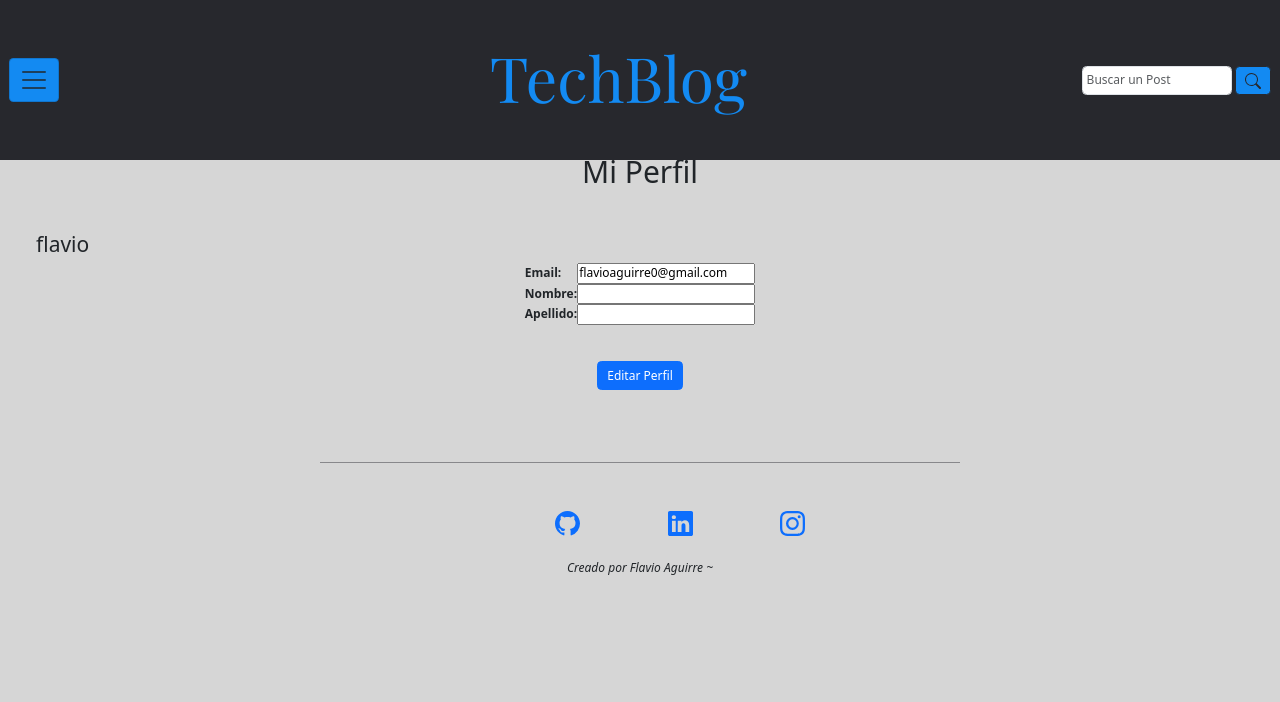
After one commit to flavioaguirre/Tercera-pre-entrega-Aguirre, a Django app: page /mi_perfil/ in a window 1280 px wide. The commit adds this page. Shown: the top 702 px of the page. Run offline with Django 4.2, Linux system fonts and the light colour scheme; a user stored in the database is signed in; parts of the project's set-up code (start-up, migrations or seed data) failed here and were passed over.

Commit message:
Inicio app mi_perfil 1

```diff
--- a/mi_perfil/forms.py
+++ b/mi_perfil/forms.py
@@ -0,0 +1,13 @@
+from django import forms
+from django.contrib.auth.forms import UserChangeForm
+from django.contrib.auth.models import User
+
+class EditarPerfil(UserChangeForm):
+    email = forms.EmailField()
+    first_name = forms.CharField(label='Nombre')
+    last_name = forms.CharField(label='Apellido')
+    password = None
+
+    class Meta():
+        model = User
+        fields = ['email', 'first_name', 'last_name']
--- /dev/null
+++ b/mi_perfil/templates/mi_perfil/mi_perfil.html
@@ -0,0 +1,22 @@
+{% extends "base.html" %}
+
+{% block title %}
+  <title>Mi Perfil</title>
+{% endblock title %}
+
+{% block main %}
+    <main style="margin-top: 12%">
+        <h1 class='text-center'>Mi Perfil</h1>
+        <form method="POST" style="max-height:100vh; padding: 3rem;">
+            <h3 class="d-f justify-content-center">{{ request.user.username }}</h3>
+            {% csrf_token %}
+            <table class="d-flex justify-content-center">
+                {{ mi_formulario }}
+            </table>
+            <div class="d-flex justify-content-center p-5">
+                <a href={% url "editar_perfil" %}><button class="btn btn-primary btn-form" type="button">Editar Perfil</button>
+            </div>
+        </form>
+    </main>
+
+{% endblock main %}
--- a/mi_perfil/urls.py
+++ b/mi_perfil/urls.py
@@ -1,5 +1,7 @@
 from django.urls import path
+from .views import mi_perfil, editar_perfil
 
 urlpatterns = [
-    path('', ),
+    path('', mi_perfil, name='mi_perfil'),
+    path('editar_perfil/', editar_perfil, name='editar_perfil'),
 ]
--- a/mi_perfil/views.py
+++ b/mi_perfil/views.py
@@ -1,3 +1,19 @@
-from django.shortcuts import render
+from django.shortcuts import render, redirect
+from .forms import EditarPerfil
 
-# Create your views here.
+def mi_perfil(request):
+    formulario = EditarPerfil(instance=request.user)
+    return render(request, 'mi_perfil/mi_perfil.html', {
+        'mi_formulario': formulario
+    })
+
+def editar_perfil(request):
+    if request.method == 'POST':
+        formulario = EditarPerfil(request.POST, instance=request.user)
+        if formulario.is_valid():
+            formulario.save()
+            redirect('mi_perfil')
+    formulario = EditarPerfil(instance=request.user)
+    return render(request, 'mi_perfil/editar_perfil.html', {
+        'mi_formulario': formulario
+    })
--- a/proyecto_final/settings.py
+++ b/proyecto_final/settings.py
@@ -9,7 +9,7 @@ https://docs.djangoproject.com/en/4.2/topics/settings/
 For the full list of settings and their values, see
 https://docs.djangoproject.com/en/4.2/ref/settings/
 """
-
+import os
 from pathlib import Path
 
 # Build paths inside the project like this: BASE_DIR / 'subdir'.
@@ -132,3 +132,7 @@ STATIC_URL = 'static/'
 DEFAULT_AUTO_FIELD = 'django.db.models.BigAutoField'
 
 LOGIN_URL = '/inicio_sesion/'
+
+MEDIA_URLS = '/media/'
+
+MEDIA_ROOT = os.path.join(BASE_DIR, 'media')
--- a/proyecto_final/urls.py
+++ b/proyecto_final/urls.py
@@ -16,6 +16,8 @@ Including another URLconf
 """
 from django.contrib import admin
 from django.urls import path, include
+from django.conf.urls.static import static
+from django.conf import settings
 
 urlpatterns = [
     path('', include('inicio_blog.urls')),
@@ -26,4 +28,4 @@ urlpatterns = [
     path('empleos/', include('empleos.urls')),
     path('foro/', include('foro.urls')),
     path('mi_perfil/', include('mi_perfil.urls')),
-]
+] + static(settings.MEDIA_URL, document_root= settings.MEDIA_ROOT)
--- a/templates/base.html
+++ b/templates/base.html
@@ -24,7 +24,7 @@
                         <button type="button" class="btn-close" data-bs-dismiss="offcanvas" aria-label="Close"></button>
                     </div>
                     {% if user.is_authenticated %}
-                        <p style='margin-left: 2rem;'>Accediste como: {{ request.user.username }} </p>
+                        <p style='margin-left: 2rem;'><a href={% url "mi_perfil" %}> Accediste como: {{ request.user.username }} </a></p>
                     {% endif %}
                     <div class="offcanvas-body">
                         <ul class="navbar-nav justify-content-end flex-grow-1 pe-3">
```
Also changed, not shown: mi_perfil/templates/mi_perfil/editar_perfil.html (added, +22 -0 lines), db.sqlite3.
